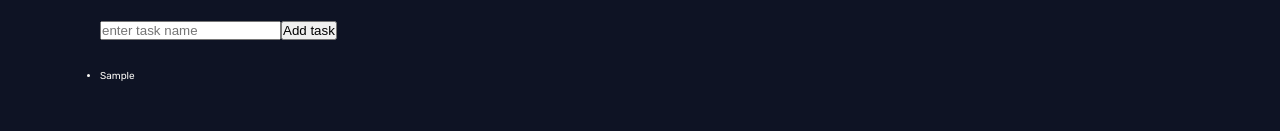
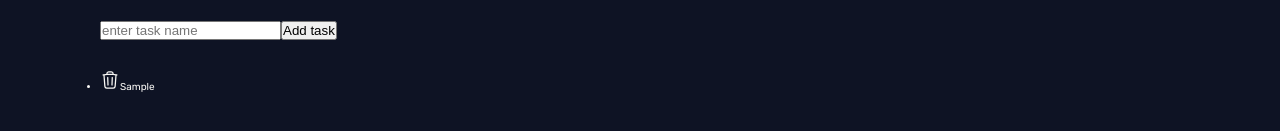
Before and after one commit to MrAghaei/MiniTo-DoMal, a React (Vite) app in the folder minitodomal/: page / in a window 1280 px wide. Both pictures are taken after typing "Sample" into the empty fields and a click on the button "Add task". Shown: the part 179-310 px from the top of the page. Built offline with nearby package versions, Linux system fonts and the light colour scheme.

Commit message:
[ADD] Delete feature

```diff
--- a/minitodomal/src/componenets/Content.jsx
+++ b/minitodomal/src/componenets/Content.jsx
@@ -16,6 +16,11 @@
       setTaskInput('');
     }
   };
+  const handleDeleteTask = (index) => {
+    const updatedTasks = [...tasks]; //to avoid directly modifying the original array
+    updatedTasks.splice(index, 1);
+    setTasks(updatedTasks);
+  };
   return (
     <div className={'content'}>
       <AddTask
@@ -24,7 +29,7 @@
         taskInput={taskInput}
       />
 
-      <TaskList tasks={tasks} />
+      <TaskList tasks={tasks} handleDeleteTask={handleDeleteTask} />
     </div>
   );
 }
--- a/minitodomal/src/componenets/TaskList.jsx
+++ b/minitodomal/src/componenets/TaskList.jsx
@@ -1,9 +1,28 @@
-function TaskList({ tasks }) {
+import './TaskList.scss';
+function TaskList({ tasks, handleDeleteTask }) {
   return (
     <div>
       <ul>
         {tasks.map((task, index) => (
-          <li key={index}>{task}</li>
+          <li key={index}>
+            <div className={'delete'} onClick={() => handleDeleteTask(index)}>
+              <svg
+                xmlns='http://www.w3.org/2000/svg'
+                fill='none'
+                viewBox='0 0 24 24'
+                stroke-width='1.5'
+                stroke='currentColor'
+                className='w-6 h-6'
+              >
+                <path
+                  stroke-linecap='round'
+                  stroke-linejoin='round'
+                  d='m14.74 9-.346 9m-4.788 0L9.26 9m9.968-3.21c.342.052.682.107 1.022.166m-1.022-.165L18.16 19.673a2.25 2.25 0 0 1-2.244 2.077H8.084a2.25 2.25 0 0 1-2.244-2.077L4.772 5.79m14.456 0a48.108 48.108 0 0 0-3.478-.397m-12 .562c.34-.059.68-.114 1.022-.165m0 0a48.11 48.11 0 0 1 3.478-.397m7.5 0v-.916c0-1.18-.91-2.164-2.09-2.201a51.964 51.964 0 0 0-3.32 0c-1.18.037-2.09 1.022-2.09 2.201v.916m7.5 0a48.667 48.667 0 0 0-7.5 0'
+                />
+              </svg>
+            </div>
+            {task}
+          </li>
         ))}
       </ul>
     </div>
--- /dev/null
+++ b/minitodomal/src/componenets/TaskList.scss
@@ -0,0 +1,6 @@
+.delete{
+  width: 2rem;
+  height: 2rem;
+  display: inline-block;
+
+}
```
